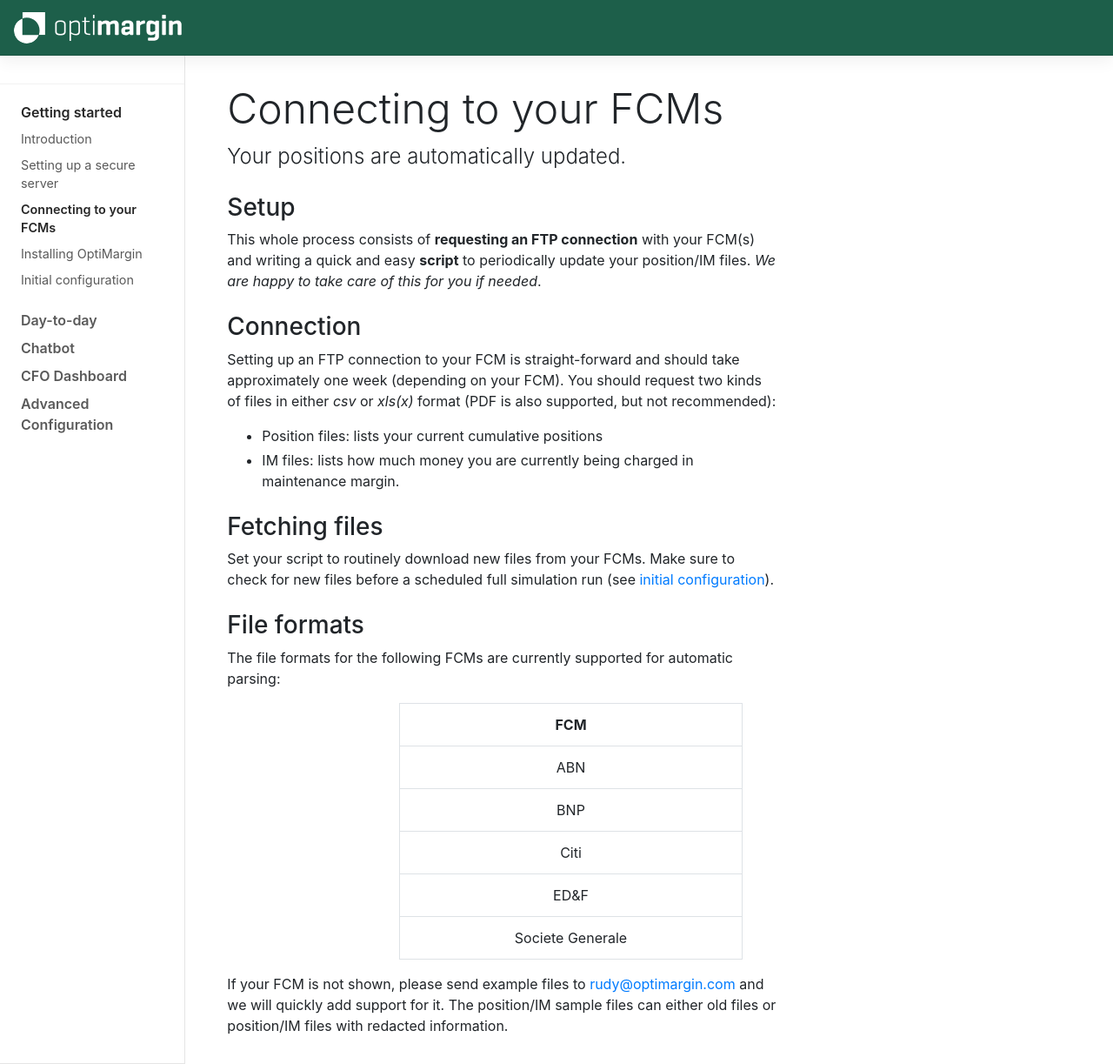
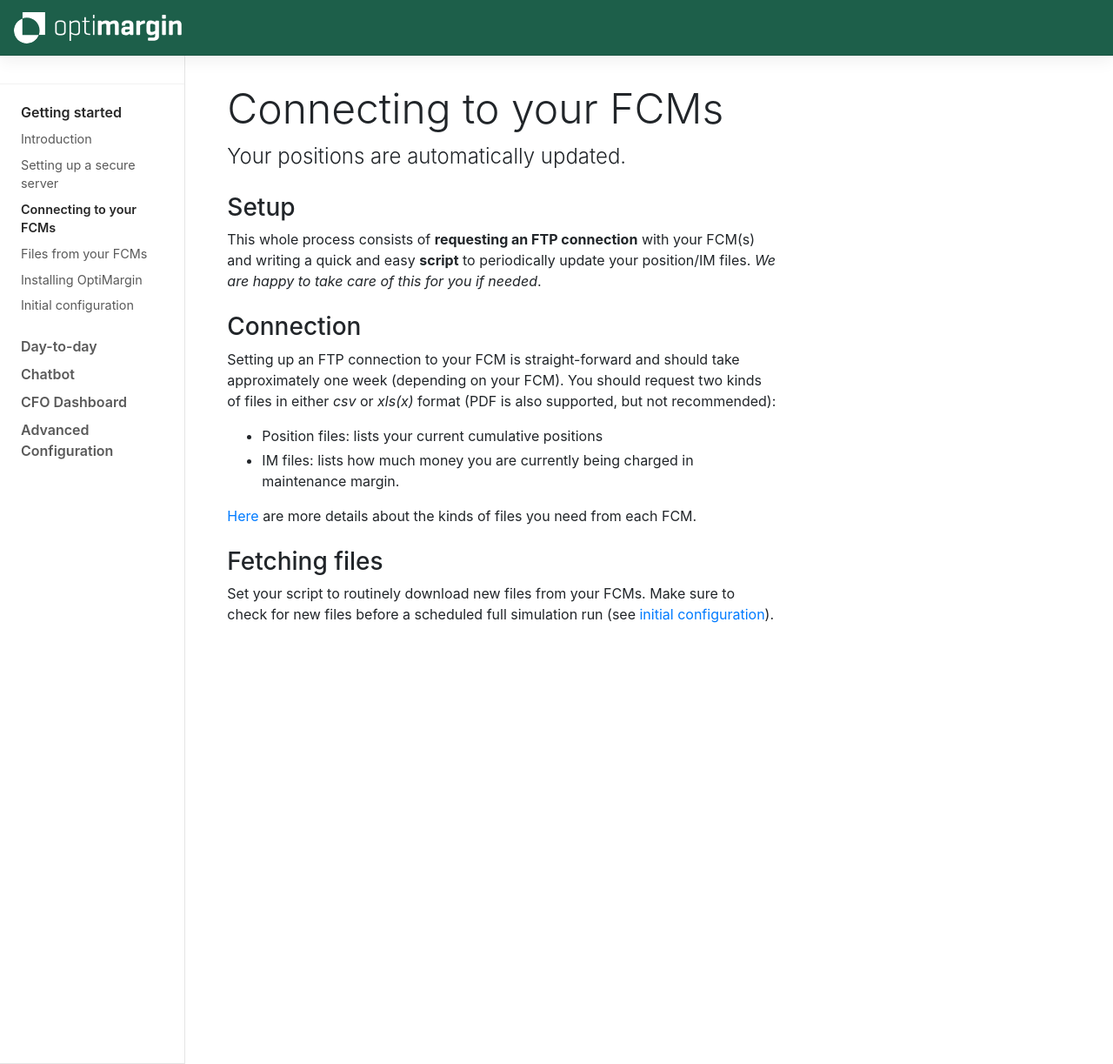
Before and after one commit to optimargin/optimargin.github.io, a Jekyll site: the page built from docs/getting-started/fcm-connection.md, in a window 1280 px wide and 1223 px high. Shown: the whole window at 87% size. Built offline with Jekyll 4.4.1, drawn with Linux system fonts in a browser that asks for light colours.

Commit message:
added separate section for file formats

```diff
--- a/_data/nav.yml
+++ b/_data/nav.yml
@@ -3,6 +3,7 @@
     - title: Introduction
     - {title: Setting up a secure server, alias: secure-server}
     - {title: Connecting to your FCMs, alias: fcm-connection}
+    - {title: Files from your FCMs, alias: fcm-files}
     - {title: Installing OptiMargin, alias: installation}
     - {title: Initial configuration, alias: configuration}
 
--- a/docs/getting-started/fcm-connection.md
+++ b/docs/getting-started/fcm-connection.md
@@ -22,26 +22,8 @@
 - Position files: lists your current cumulative positions
 - IM files: lists how much money you are currently being charged in maintenance margin.
 
+[Here]({{ site.baseurl }}/docs/getting-started/fcm-files/) are more details about the kinds of files you need from each FCM.
+
 ### Fetching files
 
 Set your script to routinely download new files from your FCMs. Make sure to check for new files before a scheduled full simulation run (see [initial configuration]({{ site.baseurl }}/docs/getting-started/configuration/)).
-
-### File formats
-
-The file formats for the following FCMs are currently supported for automatic parsing:
-<div class="half-table">
-{% capture markdown %}
-
-| FCM              |
-|:----------------:|
-| ABN              |
-| BNP              |
-| Citi             |
-| ED&F             |
-| Societe Generale |
-
-{% endcapture %}
-{{ markdown | markdownify }}
-</div>
-
-If your FCM is not shown, please send example files to [{{ site.help_email }}](mailto: {{ site.help_email }}) and we will quickly add support for it. The position/IM sample files can either old files or position/IM files with redacted information.
```
Also changed, not shown: docs/getting-started/fcm-files.md (added, +53 -0 lines), docs/getting-started/secure-server.md (+1 -1 lines).
